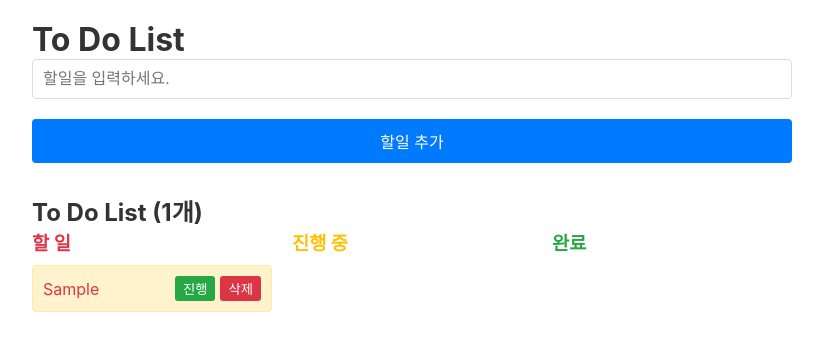
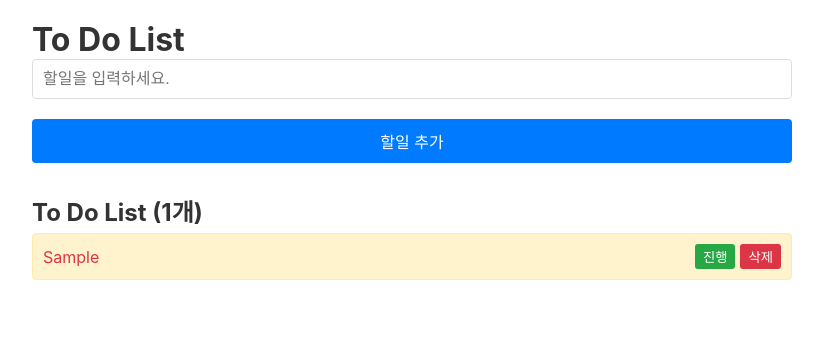
Before and after one commit to ralo-med/react-todo-app, a React (Create React App) app: page / in a window 1280 px wide. Both pictures are taken after typing "Sample" into the empty fields and a click on the button "할일 추가". Shown: the top 350 px of the page, without its empty margins (228-1051 px from the left). Built offline with nearby package versions, Linux system fonts and the light colour scheme.

Commit message:
#Immutability 2

```diff
--- a/src/components/ToDoList.tsx
+++ b/src/components/ToDoList.tsx
@@ -21,51 +21,11 @@ function ToDoList() {
         {todos.length === 0 ? (
           <p style={{ color: "#666", textAlign: "center" }}>할일이 없습니다.</p>
         ) : (
-          <div
-            style={{
-              display: "grid",
-              gridTemplateColumns: "1fr 1fr 1fr",
-              gap: "20px",
-            }}
-          >
-            {/* TO_DO */}
-            <div>
-              <h3 style={{ color: "#dc3545", marginBottom: "10px" }}>할 일</h3>
-              <ul style={{ listStyle: "none", padding: 0 }}>
-                {todos
-                  .filter((todo) => todo.category === "TO_DO")
-                  .map((todo) => (
-                    <ToDo key={todo.id} todo={todo} />
-                  ))}
-              </ul>
-            </div>
-
-            {/* DOING */}
-            <div>
-              <h3 style={{ color: "#ffc107", marginBottom: "10px" }}>
-                진행 중
-              </h3>
-              <ul style={{ listStyle: "none", padding: 0 }}>
-                {todos
-                  .filter((todo) => todo.category === "DOING")
-                  .map((todo) => (
-                    <ToDo key={todo.id} todo={todo} />
-                  ))}
-              </ul>
-            </div>
-
-            {/* DONE */}
-            <div>
-              <h3 style={{ color: "#28a745", marginBottom: "10px" }}>완료</h3>
-              <ul style={{ listStyle: "none", padding: 0 }}>
-                {todos
-                  .filter((todo) => todo.category === "DONE")
-                  .map((todo) => (
-                    <ToDo key={todo.id} todo={todo} />
-                  ))}
-              </ul>
-            </div>
-          </div>
+          <ul style={{ listStyle: "none", padding: 0 }}>
+            {todos.map((todo) => (
+              <ToDo key={todo.id} todo={todo} />
+            ))}
+          </ul>
         )}
       </div>
     </div>
```
